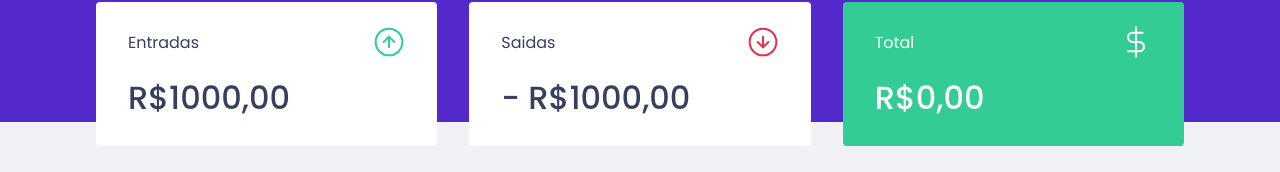
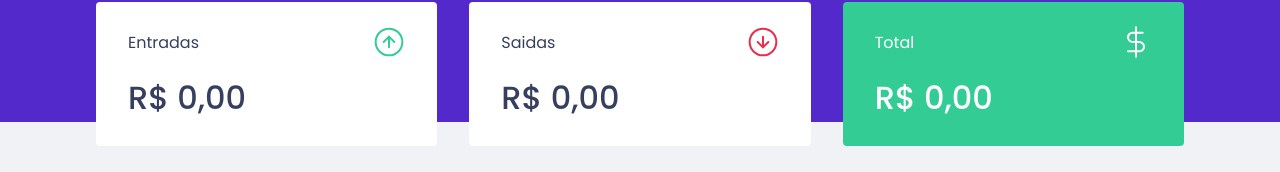
Before and after one commit to kaiquecaires/dt-money, a React (Create React App) app: page / in a window 1280 px wide. Shown: the part 150-322 px from the top of the page. Built offline with nearby package versions, Linux system fonts and the light colour scheme; no server answers; what miragejs would draw is missing.

Commit message:
feat: calculate summary

```diff
--- a/src/components/Summary/index.tsx
+++ b/src/components/Summary/index.tsx
@@ -7,6 +7,21 @@
 
 export function Summary() {
   const { transactions } = useContext(TransactionsContext);
+  const summary = transactions.reduce((acc, transaction) => {
+    if (transaction.type === 'deposit') {
+      acc.deposits += transaction.amount;
+      acc.total += transaction.amount;
+    } else {
+      acc.withdraws += transaction.amount;
+      acc.total -= transaction.amount;
+    }
+
+    return acc;
+  }, {
+    deposits: 0,
+    withdraws: 0,
+    total: 0
+  })
 
   return (
     <Container>
@@ -15,7 +30,10 @@
           <p>Entradas</p>
           <img src={incomeImg} alt="entradas"/>
         </header>
-        <strong>R$1000,00</strong>
+        <strong>{new Intl.NumberFormat('pt-BR', {
+          style: 'currency',
+          currency: 'BRL'
+        }).format(summary.deposits)}</strong>
       </div>
 
       <div>
@@ -23,7 +41,10 @@
           <p>Saidas</p>
           <img src={outcomeImg} alt="saidas"/>
         </header>
-        <strong>- R$1000,00</strong>
+        <strong>{new Intl.NumberFormat('pt-BR', {
+          style: 'currency',
+          currency: 'BRL'
+        }).format(summary.withdraws)}</strong>
       </div>
 
       <div className="highlight-background">
@@ -31,7 +52,10 @@
           <p>Total</p>
           <img src={totalImg} alt="total"/>
         </header>
-        <strong>R$0,00</strong>
+        <strong>{new Intl.NumberFormat('pt-BR', {
+          style: 'currency',
+          currency: 'BRL'
+        }).format(summary.total)}</strong>
       </div>
     </Container>
   );
```
